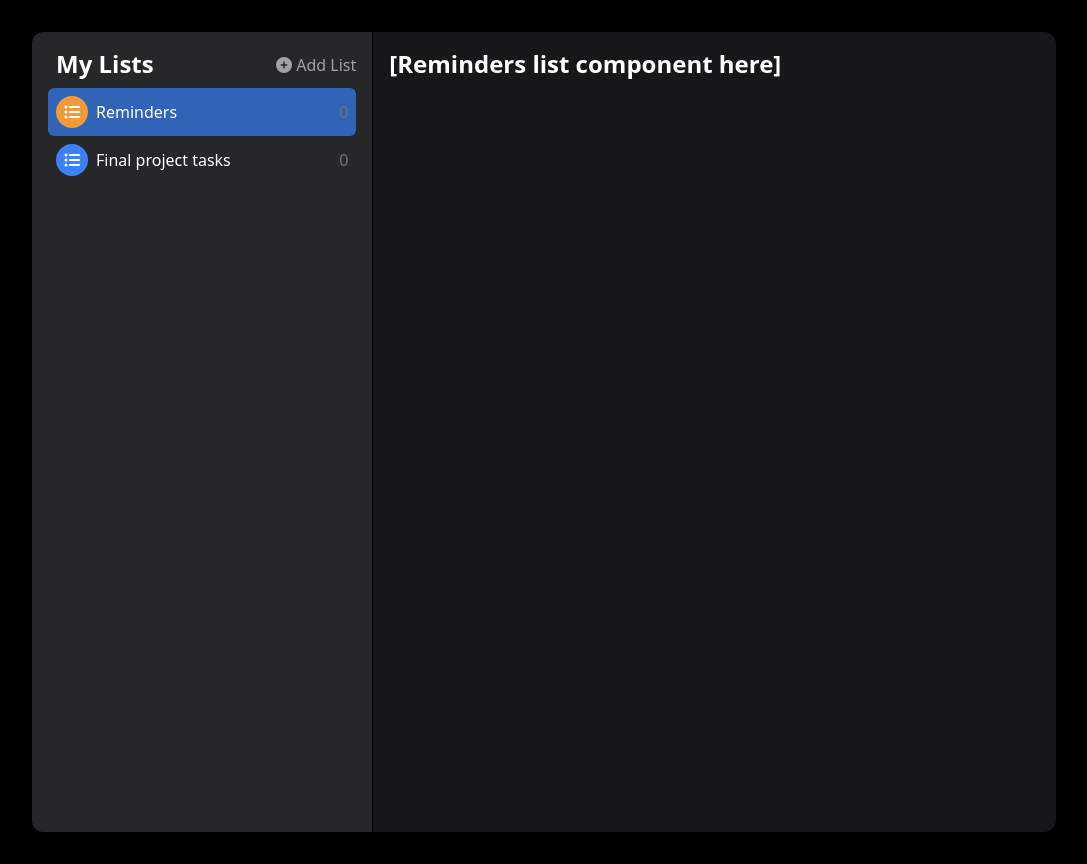
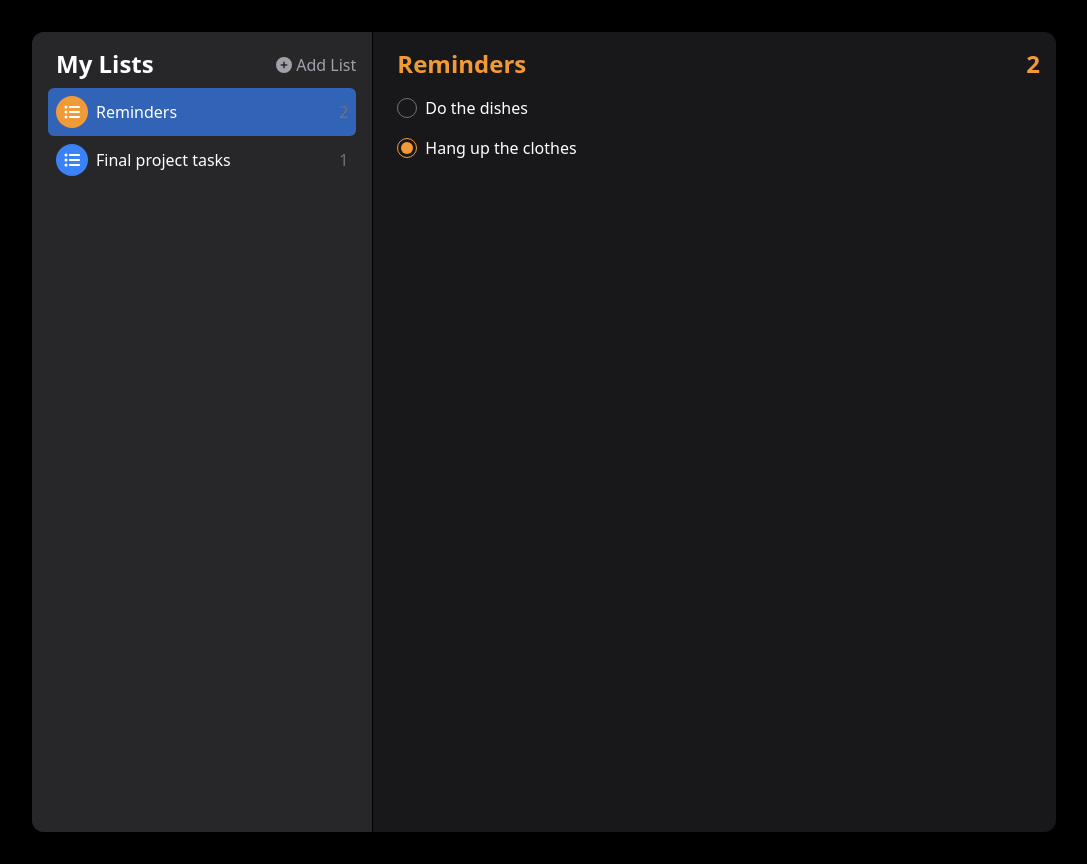
Before and after one commit to tw0po1nt/react-reminders, a React (Create React App) app: page / in a window 1280 px wide. Shown: the whole page, without its empty margins (96-1183 px from the left). Built offline with nearby package versions, Linux system fonts and the light colour scheme; the HTML template or start-up script is replaced by a standard one.

Commit message:
Reminders list component renders, allows marking completed

```diff
--- a/src/App.tsx
+++ b/src/App.tsx
@@ -1,6 +1,7 @@
+import { useMemo, useState } from "react";
+import { LISTS, ReminderList } from "./app-data";
 import Sidebar from "./components/Sidebar";
-import { LISTS, ReminderList } from "./app-data";
-import { useState } from "react";
+import RemindersList from "./components/RemindersList";
 
 function App() {
   const [selectedListId, setSelectedListId] = useState<number>(LISTS[0].id);
@@ -20,13 +21,44 @@ function App() {
     ]));
   };
 
+  const selectedList = useMemo(() => lists.find(l => l.id === selectedListId), [lists, selectedListId]);
+
+  const handleMarkCompleted = (reminderId: number) => {
+    const listIdx = lists.findIndex(l => l.id === selectedListId);
+    if (listIdx >= 0) {
+      const list = lists[listIdx];
+      const reminderIdx = list.reminders.findIndex(r => r.id === reminderId);
+      if (reminderIdx >= 0) {
+        const updatedReminders = [
+          ...list.reminders.slice(0, reminderIdx),
+          {
+            ...list.reminders[reminderIdx],
+            isCompleted: !list.reminders[reminderIdx].isCompleted
+          },
+          ...list.reminders.slice(reminderIdx + 1),
+        ];
+
+        setLists(prev => ([
+          ...prev.slice(0, listIdx),
+          {
+            ...prev[listIdx],
+            reminders: updatedReminders
+          },
+          ...prev.slice(listIdx + 1),
+        ]));
+      }
+    }
+  };
+
   return (
     <div className="container flex flex-row bg-zinc-900 overflow-clip h-screen max-w-5xl rounded-xl lg:my-8">
       <aside className="h-full w-1/3 min-w-fit bg-zinc-800 border-r border-black p-4">
         <Sidebar lists={lists} selectedListId={selectedListId} onSelectList={handleSelectList} onCommitAddList={handleAddList} />
       </aside>
-      <section className="h-full grow pt-4 pl-4">
-        <h1 className="text-2xl text-white font-bold">[Reminders list component here]</h1>
+      <section className="h-full grow">
+        {selectedList && (
+          <RemindersList list={selectedList} onMarkCompleted={handleMarkCompleted} />
+        )}
       </section>
     </div>
   );
--- a/src/app-data.ts
+++ b/src/app-data.ts
@@ -16,13 +16,30 @@ export const LISTS: ReminderList[] = [
     id: 1,
     name: "Reminders",
     color: "#F19A38",
-    reminders: [],
+    reminders: [
+      {
+        id: 1,
+        task: "Do the dishes",
+        isCompleted: false,
+      },
+      {
+        id: 2,
+        task: "Hang up the clothes",
+        isCompleted: true,
+      }
+    ],
   },
   {
     id: 2,
     name: "Final project tasks",
     color: "#3B82F7",
-    reminders: [],
+    reminders: [
+      {
+        id: 1,
+        task: "Write a React app",
+        isCompleted: false,
+      }
+    ],
   },
 ];
 
--- /dev/null
+++ b/src/components/RemindersList.tsx
@@ -0,0 +1,52 @@
+import { FC } from "react";
+import { ReminderList } from "../app-data";
+
+interface ReminderListProps {
+  list: ReminderList;
+  onMarkCompleted: (reminderId: number) => void;
+}
+
+const RemindersList: FC<ReminderListProps> = ({ list, onMarkCompleted }) => {
+  return (
+    <section className="w-full">
+      <div className="flex flex-row items-baseline px-4 pt-4">
+        <h1
+          className="grow text-2xl text-white font-bold ml-2 mb-2"
+          style={{ color: list.color }}
+        >
+          {list.name}
+        </h1>
+        <h1
+          className="text-2xl text-white font-bold ml-2 mb-2"
+          style={{ color: list.color }}
+        >
+          {list.reminders.length}
+        </h1>
+      </div>
+      <div className="w-full">
+        {list.reminders.map((r) => (
+          <div className="flex flex-row items-center p-2" key={r.id}>
+            <div
+              className="flex flex-row justify-center items-center border w-5 h-5 rounded-full ml-4 mr-2 cursor-pointer"
+              style={{ borderColor: r.isCompleted ? list.color : 'rgb(113,113,122)' }}
+              onClick={() => onMarkCompleted(r.id)}
+            >
+              {r.isCompleted && (
+                <div
+                  className="w-3 h-3 rounded-full"
+                  style={{
+                    borderColor: list.color,
+                    backgroundColor: list.color,
+                  }}
+                ></div>
+              )}
+            </div>
+            <p className="text-white">{r.task}</p>
+          </div>
+        ))}
+      </div>
+    </section>
+  );
+};
+
+export default RemindersList;
--- a/src/components/Sidebar.tsx
+++ b/src/components/Sidebar.tsx
@@ -1,4 +1,4 @@
-import { FC, useState, ChangeEvent, KeyboardEvent, useEffect } from "react";
+import { FC, useState, ChangeEvent, KeyboardEvent } from "react";
 import { FontAwesomeIcon } from "@fortawesome/react-fontawesome";
 import { faListUl, faCirclePlus } from "@fortawesome/free-solid-svg-icons";
 import { ReminderList, getRandomColor } from "../app-data";
@@ -93,7 +93,7 @@ const Sidebar: FC<SidebarProps> = ({ lists, selectedListId, onSelectList, onComm
               onChange={handleNewListNameChange}
               onKeyUp={handleReturnKeyClicked}
               onBlur={handleNewListBlur} />
-        </div>
+          </div>
         )}
       </div>
     </section>
```
